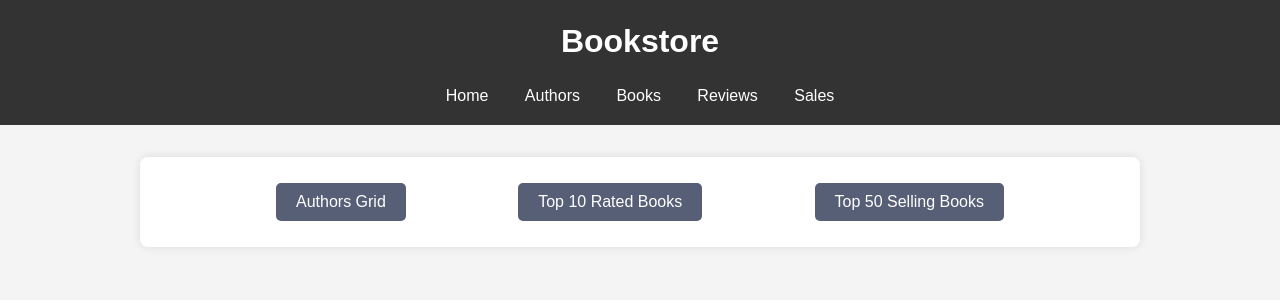
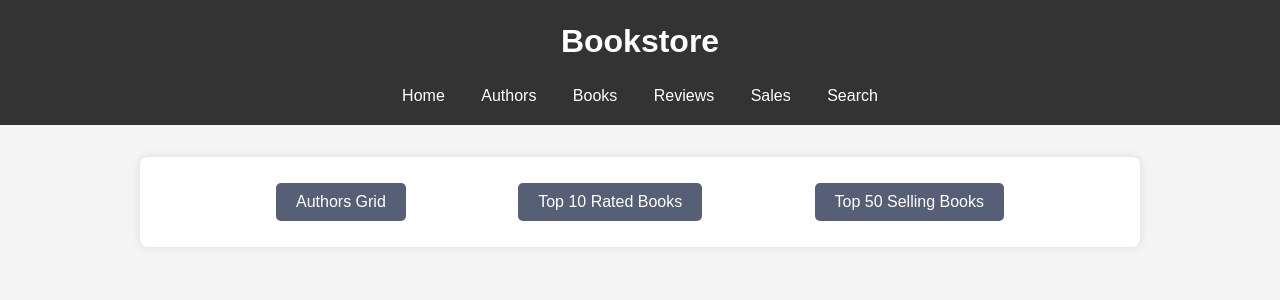
Before and after one commit to Software-Architecture-2024-02/Assignment1, a Django app: page / in a window 1280 px wide. Shown: the top 300 px of the page. Run offline with Django 5.2, Linux system fonts and the light colour scheme.

Commit message:
feat: search route added

```diff
--- a/bookstore/bookstore/urls.py
+++ b/bookstore/bookstore/urls.py
@@ -25,4 +25,5 @@ urlpatterns = [
     path('reviews/', include('library.urls.reviews')),
     path('sales/', include('library.urls.sales')),
     path('', include('library.urls.tops')),
+    path('search/', include('library.urls.search')),
 ]
--- a/bookstore/library/templates/home.html
+++ b/bookstore/library/templates/home.html
@@ -16,6 +16,7 @@
             <a href="{% url 'book-list' %}">Books</a>
             <a href="{% url 'review-list' %}">Reviews</a>
             <a href="{% url 'sale-list' %}">Sales</a>
+            <a href="{% url 'search' %}">Search</a>
         </nav>
     </header>
     <main>
--- /dev/null
+++ b/bookstore/library/templates/search/search.html
@@ -0,0 +1,6 @@
+{% extends "home.html" %}
+
+{% block content %}
+    <h1> Search for a word in description</h1>
+
+{% endblock %}
--- /dev/null
+++ b/bookstore/library/urls/search.py
@@ -0,0 +1,6 @@
+from django.urls import path
+from ..views.search import SearchView
+
+urlpatterns = [
+    path('', SearchView.as_view(), name='search')
+]
--- /dev/null
+++ b/bookstore/library/views/search.py
@@ -0,0 +1,4 @@
+from django.views.generic import TemplateView
+
+class SearchView(TemplateView):
+    template_name = 'search/search.html'
```
